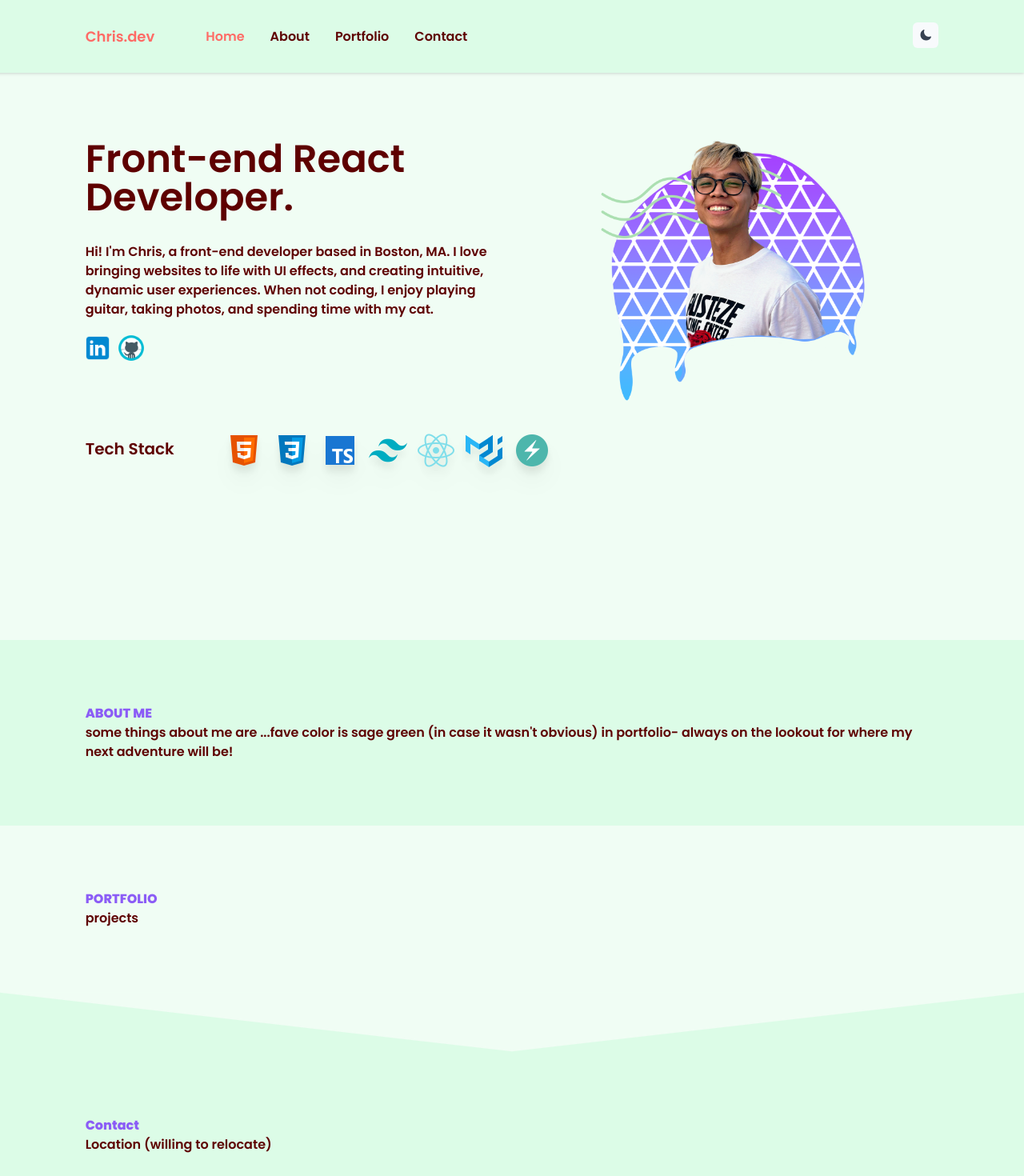
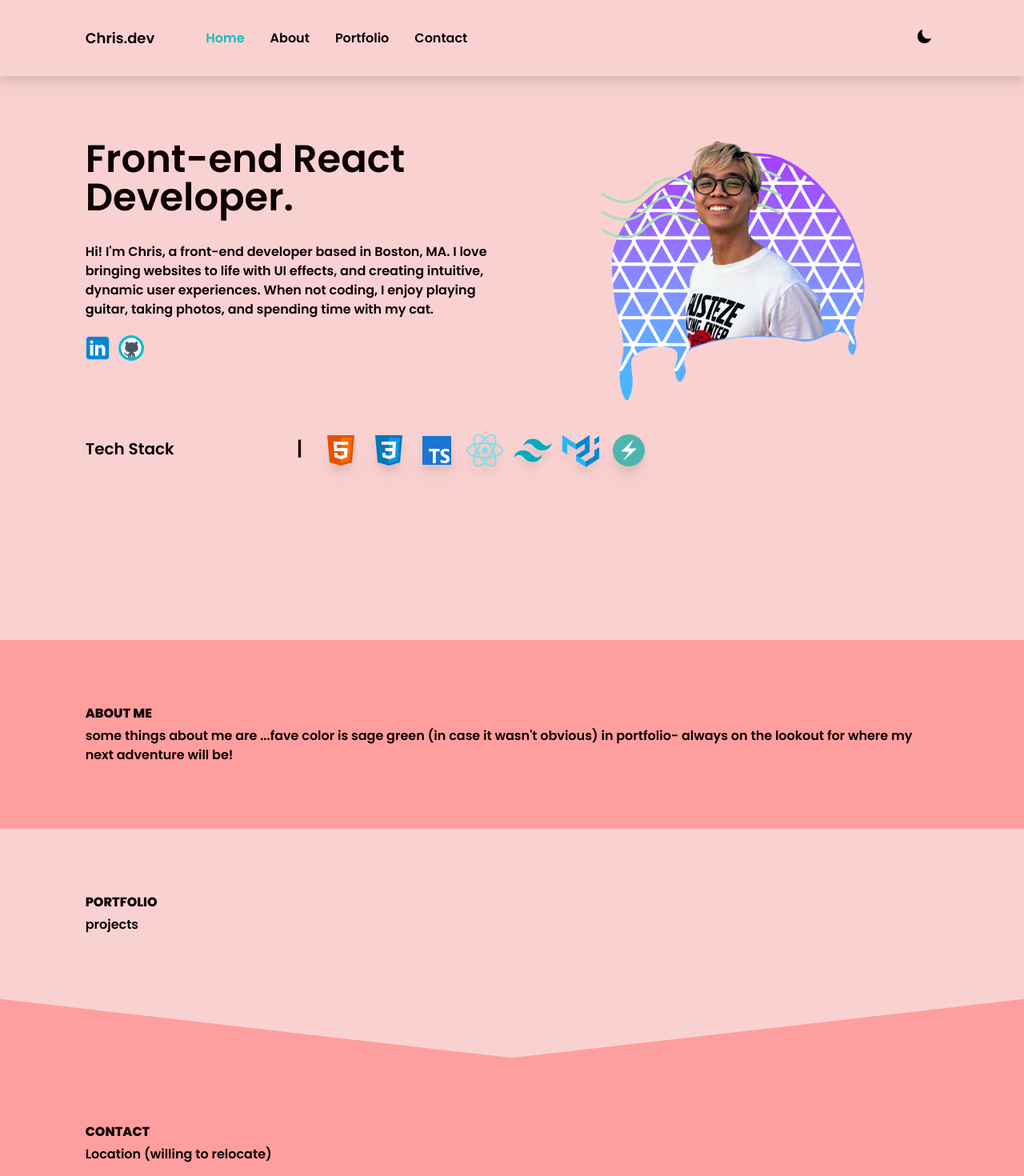
Before and after one commit to bobbyslug/bobbyslug.github.io, a React (Vite) app: page / in a window 1280 px wide. Shown: the top 1470 px of the page at 80% size. Built offline with nearby package versions, Linux system fonts and the light colour scheme.

Commit message:
update color schemes

```diff
--- a/package.json
+++ b/package.json
@@ -17,9 +17,11 @@
     "framer-motion": "^10.15.0",
     "react": "^18.2.0",
     "react-anchor-link-smooth-scroll": "^1.0.12",
-    "react-dom": "^18.2.0"
+    "react-dom": "^18.2.0",
+    "react-intersection-observer": "^9.5.2"
   },
   "devDependencies": {
+    "@svgr/cli": "^8.1.0",
     "@types/node": "^20.4.8",
     "@types/react": "^18.2.15",
     "@types/react-anchor-link-smooth-scroll": "^1.0.2",
--- a/src/App.tsx
+++ b/src/App.tsx
@@ -31,7 +31,7 @@ function App() {
   }
 
   return (
-    <div className={`app ${theme === "dark" ? "dark" : ""} bg-green-50`}>
+    <div className={`app ${theme === "dark" ? "dark" : ""} background text`}>
       <Navbar
         selectedPage={selectedPage}
         setSelectedPage={setSelectedPage}
--- a/src/components/themeButton.tsx
+++ b/src/components/themeButton.tsx
@@ -29,16 +29,16 @@ const ThemeButton = ({ theme, setTheme }: Props) => {
       }}
     >
       <div
-        className={`transition-transform ${
+        className={`transition-transform duration-1000 ${
           localStorage.getItem("theme") === "dark"
             ? "rotate-180 transform "
             : "rotate-0 transform "
         }`}
       >
         {theme === "dark" ? (
-          <SunIcon className="mt-1 h-8 w-8 cursor-pointer rounded-md bg-gray-700 p-2 text-slate-50 transition dark:hover:bg-gray-600" />
+          <SunIcon className="nav-text dark mt-1 h-9 w-9 cursor-pointer rounded-md p-2 " />
         ) : (
-          <MoonIcon className="mt-1 h-8 w-8 cursor-pointer rounded-md bg-slate-50 p-2 text-gray-700 transition hover:bg-gray-200" />
+          <MoonIcon className="nav-text mt-1 h-9 w-9 cursor-pointer rounded-md  p-2 " />
         )}
       </div>
     </button>
--- a/src/index.css
+++ b/src/index.css
@@ -12,19 +12,92 @@ body,
   height: 100%;
   width: 100%;
   font-family: "Poppins", sans-serif;
-  @apply text-gray-500;
 }
+
 .app.dark {
   height: 100%;
   width: 100%;
   font-family: "Poppins", sans-serif;
-  @apply dark:bg-gray-800 dark:text-gray-20;
 }
 
-/* .title {
-  font-family: "Poppins", sans-serif;
+.text {
+  color: #0e0101;
+}
+
+.background {
+  background-color: #fad1d1;
+}
+
+.primary {
+  background-color: #46ecec;
+}
+
+.secondary {
+  background-color: #ff9e9e;
+}
+
+.accent {
+  color: #14bdbd;
+}
+
+.text.dark {
+  color: #f6e2fd;
+}
+
+.background.dark {
+  background-color: #17071d;
+}
+
+.primary.dark {
+  background-color: #b10eec;
+}
+
+.secondary.dark {
+  background-color: #280a33;
+}
+
+.accent.dark {
+  color: #db8cf8;
+}
+
+.color-effect {
+  background: linear-gradient(120deg, #46ecec, #14bdbd);
+  -webkit-background-clip: text;
+  -webkit-text-fill-color: transparent;
+  background-clip: text;
+}
+
+.bg-color-effect {
+  background: linear-gradient(120deg, #46ecec, #14bdbd);
+}
+
+.color-effect.dark {
+  background: linear-gradient(120deg, #b10eec, white);
+  -webkit-background-clip: text;
+  -webkit-text-fill-color: transparent;
+  background-clip: text;
+}
+
+.bg-color-effect.dark {
+  background: linear-gradient(120deg, #17071d, #b10eec);
+}
+
+.selected {
+  color: #14bdbd;
+}
+
+.selected.dark {
+  color: #db8cf8;
+}
+
+/* .nav-text {
+  color: #0e0101;
 } */
 
-.display-none {
-  @apply hidden;
+.nav-text:hover {
+  color: #14bdbd;
 }
+
+.nav-text.dark:hover {
+  color: #db8cf8;
+}
--- a/src/scenes/about/index.tsx
+++ b/src/scenes/about/index.tsx
@@ -1,4 +1,5 @@
 import HText from "@/shared/HText";
+import MotionDiv from "@/shared/MotionDiv";
 import { SelectedPage } from "@/shared/types";
 import { motion } from "framer-motion";
 
@@ -12,40 +13,26 @@ const About = ({ setSelectedPage, theme }: Props) => {
     <section
       id="about"
       className={`${
-        theme === "dark" ? "dark bg-gray-700" : "bg-green-100"
-      } min-h-fill mx-auto py-20`}
+        theme === "dark" ? "dark " : ""
+      } secondary min-h-fill mx-auto py-20 transition duration-500`}
     >
-      <motion.div
+      <MotionDiv
         className="mx-auto flex w-5/6 flex-col justify-center gap-8"
-        onViewportEnter={() => setSelectedPage(SelectedPage.About)}
+        setSelectedPage={setSelectedPage}
+        selectedPage={SelectedPage.About}
       >
-        <motion.div
-          initial="hidden"
-          whileInView="visible"
-          viewport={{ once: true, amount: 0.5 }}
-          transition={{ duration: 0.5 }}
-          variants={{
-            hidden: { opacity: 0, x: -50 },
-            visible: { opacity: 1, x: 0 },
-          }}
+        <HText theme={theme}>ABOUT ME</HText>
+        <MotionDiv
+          className="-mt-7"
+          setSelectedPage={setSelectedPage}
+          selectedPage={SelectedPage.About}
+          delay={0.2}
         >
-          <HText theme={theme}>ABOUT ME</HText>
-          <motion.div
-            initial="hidden"
-            whileInView="visible"
-            viewport={{ once: true, amount: 0.5 }}
-            transition={{ delay: 0.2, duration: 0.5 }}
-            variants={{
-              hidden: { opacity: 0, x: -50 },
-              visible: { opacity: 1, x: 0 },
-            }}
-          >
-            some things about me are ...fave color is sage green (in case it
-            wasn't obvious) in portfolio- always on the lookout for where my
-            next adventure will be!
-          </motion.div>
-        </motion.div>
-      </motion.div>
+          some things about me are ...fave color is sage green (in case it
+          wasn't obvious) in portfolio- always on the lookout for where my next
+          adventure will be!
+        </MotionDiv>
+      </MotionDiv>
     </section>
   );
 };
--- a/src/scenes/contact/index.tsx
+++ b/src/scenes/contact/index.tsx
@@ -1,13 +1,17 @@
 import HText from "@/shared/HText";
 import { SelectedPage } from "@/shared/types";
-import { motion } from "framer-motion";
+import MotionDiv from "@/shared/MotionDiv";
 
 type Props = {
   setSelectedPage: (value: SelectedPage) => void;
   theme: string;
 };
 
+//const sectionVariants = { hidden: { opacity: 0 }, visible: { opacity: 1 } };
+
 const Contact = ({ setSelectedPage, theme }: Props) => {
+  const fill = theme === "dark" ? "#17071d" : "#fad1d1";
+
   return (
     <>
       <svg
@@ -17,45 +21,38 @@ const Contact = ({ setSelectedPage, theme }: Props) => {
         width="100%"
         version="1.1"
         xmlns="http://www.w3.org/2000/svg"
-        className="svgcolor-light bg-green-100"
+        className={`${
+          theme === "dark" ? "dark" : ""
+        } svgcolor-light secondary transition duration-500`}
       >
-        <path d="M0 0 L50 100 L100 0 Z" fill="#F0FDF4" stroke="#F0FDF4"></path>
+        <path
+          d="M0 0 L50 100 L100 0 Z"
+          fill={fill}
+          stroke={fill}
+          className="transition duration-500"
+        ></path>
       </svg>
       <section
         id="contact"
         className={`${
-          theme === "dark" ? "dark bg-gray-700" : "bg-green-100"
-        } min-h-fill mx-auto py-20`}
+          theme === "dark" ? "dark" : ""
+        } secondary min-h-fill mx-auto py-20 transition duration-500`}
       >
-        <motion.div
+        <MotionDiv
           className="mx-auto flex w-5/6 flex-col justify-center gap-8"
-          onViewportEnter={() => setSelectedPage(SelectedPage.Contact)}
+          setSelectedPage={setSelectedPage}
+          selectedPage={SelectedPage.Contact}
         >
-          <motion.div
-            initial="hidden"
-            whileInView="visible"
-            viewport={{ once: true, amount: 0.5 }}
-            transition={{ duration: 0.5 }}
-            variants={{
-              hidden: { opacity: 0, x: -50 },
-              visible: { opacity: 1, x: 0 },
-            }}
+          <HText theme={theme}>CONTACT</HText>
+          <MotionDiv
+            className="-mt-7"
+            setSelectedPage={setSelectedPage}
+            selectedPage={SelectedPage.Contact}
+            delay={0.2}
           >
-            <HText theme={theme}>Contact</HText>
-            <motion.div
-              initial="hidden"
-              whileInView="visible"
-              viewport={{ once: true, amount: 0.5 }}
-              transition={{ delay: 0.2, duration: 0.5 }}
-              variants={{
-                hidden: { opacity: 0, x: -50 },
-                visible: { opacity: 1, x: 0 },
-              }}
-            >
-              Location (willing to relocate)
-            </motion.div>
-          </motion.div>
-        </motion.div>
+            Location (willing to relocate)
+          </MotionDiv>
+        </MotionDiv>
       </section>
     </>
   );
--- a/src/scenes/home/index.tsx
+++ b/src/scenes/home/index.tsx
@@ -12,8 +12,8 @@ import MuiIcon from "@/assets/mui-icon.png";
 import ChakraIcon from "@/assets/chakra-icon.png";
 import LinkedinIcon from "@/assets/linkedin-icon.png";
 import GithubIcon from "@/assets/github-icon.png";
-import { motion } from "framer-motion";
 import { useEffect } from "react";
+import MotionDiv from "@/shared/MotionDiv";
 
 type Props = { setSelectedPage: (value: SelectedPage) => void; theme: string };
 
@@ -43,30 +43,28 @@ const Home = ({ setSelectedPage, theme }: Props) => {
       id="home"
       className={`${
         theme === "dark" ? "dark" : ""
-      } gap-16 py-10 md:h-full md:pb-0`}
+      } background gap-16 py-10 transition duration-300 md:h-full md:pb-0`}
     >
       {/* IMAGE AND MAIN HEADER */}
-      <motion.div
+      <MotionDiv
         className="mx-auto w-5/6 items-center justify-center md:flex md:h-5/6"
-        onViewportEnter={() => setSelectedPage(SelectedPage.Home)}
+        setSelectedPage={setSelectedPage}
+        selectedPage={SelectedPage.Home}
       >
         {/* MAIN HEADER */}
         <div className="z-10 mt-32 md:basis-3/5">
           {/* HEADINGS */}
-          <motion.div
+          <MotionDiv
             className="md:-mt-20"
-            initial="hidden"
-            whileInView="visible"
-            viewport={{ once: true, amount: 0.5 }}
-            transition={{ duration: 0.5 }}
-            variants={{
-              hidden: { opacity: 0, x: -50 },
-              visible: { opacity: 1, x: 0 },
-            }}
+            setSelectedPage={setSelectedPage}
+            selectedPage={SelectedPage.Home}
+            delay={0.2}
           >
             <div className="relative">
               <div className="before:content-evolvetext before:absolute before:-top-20">
-                <div className="title text-5xl">Front-end React Developer.</div>
+                <h1 className="title text-5xl">
+                  Front-end React <br /> Developer.
+                </h1>
               </div>
             </div>
             <p className="text-md mt-8">
@@ -75,18 +73,13 @@ const Home = ({ setSelectedPage, theme }: Props) => {
               dynamic user experiences. When not coding, I enjoy playing guitar,
               taking photos, and spending time with my cat.
             </p>
-          </motion.div>
+          </MotionDiv>
           {/* ACTIONS */}
-          <motion.div
+          <MotionDiv
             className="-ml-1 -mt-1 flex h-20 w-20 items-center gap-1 md:justify-start"
-            initial="hidden"
-            whileInView="visible"
-            viewport={{ once: true, amount: 0.5 }}
-            transition={{ delay: 0.2, duration: 0.2 }}
-            variants={{
-              hidden: { opacity: 0, x: -50 },
-              visible: { opacity: 1, x: 0 },
-            }}
+            setSelectedPage={setSelectedPage}
+            selectedPage={SelectedPage.Home}
+            delay={0.4}
           >
             <a
               className="hov:text-secondary-500 dark:hov:text-gray-600"
@@ -102,38 +95,38 @@ const Home = ({ setSelectedPage, theme }: Props) => {
             >
               <img alt="github-icon" src={GithubIcon} />
             </a>
-          </motion.div>
+          </MotionDiv>
           {/* TECH STACK */}
-          <motion.div
+          <MotionDiv
             className="mx-auto ml-0 mt-16 w-5/6"
-            initial="hidden"
-            whileInView="visible"
-            viewport={{ once: true, amount: 0.5 }}
-            transition={{ delay: 0.4, duration: 0.2 }}
-            variants={{
-              hidden: { opacity: 0, x: -50 },
-              visible: { opacity: 1, x: 0 },
-            }}
+            setSelectedPage={setSelectedPage}
+            selectedPage={SelectedPage.Home}
+            delay={0.5}
           >
-            <div className="flex w-3/5 items-center justify-between gap-6">
-              <span className="h-8 w-60 text-xl">Tech Stack</span>
+            <div className="ml-6 flex w-3/5 items-center justify-between gap-6">
+              <span className="max-w-60 min-w-60 -ml-6 h-8 text-xl">
+                Tech Stack
+              </span>
+              <span className="-mt-1 flex h-8 w-10 justify-center text-2xl">
+                |
+              </span>
               <div className="flex w-1/2 items-center justify-between gap-3 drop-shadow-xl">
                 <img alt="html-icon" src={HtmlIcon} />
                 <img alt="css-icon" src={CssIcon} />
                 <img alt="typescript-icon" src={TypescriptIcon} />
+                <img alt="react-icon" src={ReactIcon} />
                 <img alt="tailwind-icon" src={TailwindIcon} />
-                <img alt="react-icon" src={ReactIcon} />
                 <img alt="mui-icon" src={MuiIcon} />
                 <img alt="chakra-icon" src={ChakraIcon} />
               </div>
             </div>
-          </motion.div>
+          </MotionDiv>
         </div>
         {/* IMAGE */}
         <div className="flex flex-shrink-0 basis-3/5 justify-center md:z-10 md:-mr-20 md:mt-0 md:justify-items-end">
           <img alt="switching profile" id="profile-graphic" src={Profile} />
         </div>
-      </motion.div>
+      </MotionDiv>
     </section>
   );
 };
--- a/src/scenes/navbar/Link.tsx
+++ b/src/scenes/navbar/Link.tsx
@@ -1,4 +1,4 @@
-//import useMediaQuery from "@/hooks/useMediaQuery";
+import useMediaQuery from "@/hooks/useMediaQuery";
 import { SelectedPage } from "@/shared/types";
 import AnchorLink from "react-anchor-link-smooth-scroll";
 
@@ -6,19 +6,17 @@ type Props = {
   page: string;
   selectedPage: SelectedPage;
   setSelectedPage: (page: SelectedPage) => void;
+  theme: string;
 };
 
-function Link({ page, selectedPage, setSelectedPage }: Props) {
-  let lowerCasePage = page.toLowerCase().replace(/ /g, "") as SelectedPage;
-  if (page === "Chris.dev") {
-    lowerCasePage = SelectedPage.Home;
-  }
+function Link({ page, selectedPage, setSelectedPage, theme }: Props) {
+  const lowerCasePage = page.toLowerCase().replace(/ /g, "") as SelectedPage;
 
   return (
     <AnchorLink
-      className={`${
-        selectedPage === lowerCasePage ? "text-primary-500" : ""
-      } transition duration-500 hover:text-primary-300`}
+      className={`${selectedPage === lowerCasePage ? "selected" : "text"} ${
+        theme === "dark" ? "dark" : ""
+      } nav-text transition duration-300`}
       href={`#${lowerCasePage}`}
       onClick={() => setSelectedPage(lowerCasePage)}
     >
--- a/src/scenes/navbar/index.tsx
+++ b/src/scenes/navbar/index.tsx
@@ -20,8 +20,7 @@ const Navbar = ({ selectedPage, setSelectedPage, theme, setTheme }: Props) => {
   const flexBetween = "flex items-center justify-between";
   const isAboveMediumScreens = useMediaQuery("(min-width: 1060px)");
   const [isMenuToggled, setIsMenuToggled] = useState(false);
-  const navbarBackground =
-    theme === "dark" ? "bg-gray-900 drop-shadow" : "bg-green-100 drop-shadow";
+  const dark = theme === "dark" ? "dark" : "";
 
   const completion = NavProgressBar();
 
@@ -37,19 +36,19 @@ const Navbar = ({ selectedPage, setSelectedPage, theme, setTheme }: Props) => {
   return (
     <nav>
       <div
-        className={`${navbarBackground} ${flexBetween} ${
-          theme === "dark" ? "dark" : ""
-        } fixed top-0 z-30 w-full py-6`}
+        className={`${dark} ${flexBetween} background fixed top-0 z-30 w-full py-6 drop-shadow-xl transition duration-500`}
       >
         <div className={`${flexBetween} mx-auto w-5/6`}>
           <div className={`${flexBetween} w-full gap-16`}>
             {/* LEFT SIDE */}
             <div className={`${flexBetween} text-lg`}>
-              <Link
-                page="Chris.dev"
-                selectedPage={selectedPage}
-                setSelectedPage={setSelectedPage}
-              />
+              <a
+                className={`${dark} nav-text`}
+                href="chrishe.dev"
+                target="_blank"
+              >
+                Chris.dev
+              </a>
             </div>
             {/* RIGHT SIDE */}
             {isAboveMediumScreens ? (
@@ -59,21 +58,25 @@ const Navbar = ({ selectedPage, setSelectedPage, theme, setTheme }: Props) => {
                     page="Home"
                     selectedPage={selectedPage}
                     setSelectedPage={setSelectedPage}
+                    theme={theme}
                   />
                   <Link
                     page="About"
                     selectedPage={selectedPage}
                     setSelectedPage={setSelectedPage}
+                    theme={theme}
                   />
                   <Link
                     page="Portfolio"
                     selectedPage={selectedPage}
                     setSelectedPage={setSelectedPage}
+                    theme={theme}
                   />
                   <Link
                     page="Contact"
                     selectedPage={selectedPage}
                     setSelectedPage={setSelectedPage}
+                    theme={theme}
                   />
                 </div>
                 <div>
@@ -85,15 +88,11 @@ const Navbar = ({ selectedPage, setSelectedPage, theme, setTheme }: Props) => {
                 <ThemeButton theme={theme} setTheme={setTheme} />
 
                 <button
-                  className={`${
-                    theme === "dark" ? "bg-emerald-300" : "bg-violet-300"
-                  } rounded-full p-2`}
+                  className={`${dark} rounded-full p-2 transition-colors duration-200`}
                   onClick={() => setIsMenuToggled(!isMenuToggled)}
                 >
                   <Bars3Icon
-                    className={`${
-                      theme === "dark" ? "text-gray-20" : "text-gray-500"
-                    } h-6 w-6 transition-colors duration-200 hover:text-gray-400`}
+                    className={`${dark} nav-text mt-1 h-7 w-7 transition duration-200`}
                   />
                 </button>
               </div>
@@ -102,19 +101,15 @@ const Navbar = ({ selectedPage, setSelectedPage, theme, setTheme }: Props) => {
         </div>
         <span
           style={{ transform: `translateX(${completion - 100}%)` }}
-          className={`${
-            theme === "dark" ? "bg-emerald-300" : "bg-violet-400"
-          } absolute bottom-0 h-1 w-full`}
+          className={`${dark} bg-color-effect absolute bottom-0 h-1 w-full`}
         />
       </div>
       {/* MOBILE MENU MODAL */}
       {!isAboveMediumScreens && (
         <div
-          className={`${
-            theme === "dark" ? "dark bg-gray-900" : "bg-green-100"
-          } ${
+          className={`${dark} ${
             isMenuToggled ? "translate-x-0" : "translate-x-full"
-          } duration-800 fixed bottom-0 right-0 z-40 h-full w-[300px] transform  drop-shadow-xl transition-transform ease-in-out`}
+          } background duration-800 fixed bottom-0 right-0 z-40 h-full w-[300px] transform  drop-shadow-xl transition-transform ease-in-out`}
         >
           {/* CLOSE BUTTON */}
           <div className="flex justify-end p-12">
@@ -128,21 +123,25 @@ const Navbar = ({ selectedPage, setSelectedPage, theme, setTheme }: Props) => {
               page="Home"
               selectedPage={selectedPage}
               setSelectedPage={setSelectedPage}
+              theme={theme}
             />
             <Link
               page="About"
               selectedPage={selectedPage}
               setSelectedPage={setSelectedPage}
+              theme={theme}
             />
             <Link
               page="Portfolio"
               selectedPage={selectedPage}
               setSelectedPage={setSelectedPage}
+              theme={theme}
             />
             <Link
               page="Contact"
               selectedPage={selectedPage}
               setSelectedPage={setSelectedPage}
+              theme={theme}
             />
           </div>
         </div>
--- a/src/scenes/portfolio/index.tsx
+++ b/src/scenes/portfolio/index.tsx
@@ -1,4 +1,5 @@
 import HText from "@/shared/HText";
+import MotionDiv from "@/shared/MotionDiv";
 import { SelectedPage } from "@/shared/types";
 import { motion } from "framer-motion";
 
@@ -43,38 +44,24 @@ const Portfolio = ({ setSelectedPage, theme }: Props) => {
     <section
       id="portfolio"
       className={`${
-        theme === "dark" ? "dark bg-gray-800" : "bg-green-50"
-      } min-h-fill mx-auto py-20`}
+        theme === "dark" ? "dark" : ""
+      } background min-h-fill mx-auto py-20 transition duration-500`}
     >
-      <motion.div
+      <MotionDiv
         className="mx-auto flex w-5/6 flex-col justify-center gap-8"
-        onViewportEnter={() => setSelectedPage(SelectedPage.About)}
+        setSelectedPage={setSelectedPage}
+        selectedPage={SelectedPage.Portfolio}
       >
-        <motion.div
-          initial="hidden"
-          whileInView="visible"
-          viewport={{ once: true, amount: 0.5 }}
-          transition={{ duration: 0.5 }}
-          variants={{
-            hidden: { opacity: 0, x: -50 },
-            visible: { opacity: 1, x: 0 },
-          }}
+        <HText theme={theme}>PORTFOLIO</HText>
+        <MotionDiv
+          className="-mt-7"
+          setSelectedPage={setSelectedPage}
+          selectedPage={SelectedPage.Portfolio}
+          delay={0.2}
         >
-          <HText theme={theme}>PORTFOLIO</HText>
-          <motion.div
-            initial="hidden"
-            whileInView="visible"
-            viewport={{ once: true, amount: 0.5 }}
-            transition={{ delay: 0.2, duration: 0.5 }}
-            variants={{
-              hidden: { opacity: 0, y: 50 },
-              visible: { opacity: 1, y: 0 },
-            }}
-          >
-            projects
-          </motion.div>
-        </motion.div>
-      </motion.div>
+          projects
+        </MotionDiv>
+      </MotionDiv>
     </section>
   );
 };
--- a/src/shared/HText.tsx
+++ b/src/shared/HText.tsx
@@ -7,8 +7,8 @@ const HText = ({ children, theme }: Props) => {
   return (
     <h1
       className={`${
-        theme === "dark" ? "dark text-emerald-300" : "text-violet-500"
-      } text-md basis-3/5 font-poppins font-bold`}
+        theme === "dark" ? "dark" : ""
+      } text text-md basis-3/5 font-poppins font-bold`}
     >
       {children}
     </h1>
--- /dev/null
+++ b/src/shared/MotionDiv.tsx
@@ -0,0 +1,49 @@
+import { motion, useAnimation } from "framer-motion";
+import { useEffect } from "react";
+import { SelectedPage } from "./types";
+import { useInView } from "react-intersection-observer";
+
+type Props = {
+  setSelectedPage: (value: SelectedPage) => void;
+  selectedPage: SelectedPage;
+  children: React.ReactNode;
+  className?: string;
+  delay?: number;
+};
+
+const MotionDiv = ({
+  setSelectedPage,
+  selectedPage,
+  children,
+  className,
+  delay,
+}: Props) => {
+  const controls = useAnimation();
+  const [ref, inView] = useInView();
+
+  useEffect(() => {
+    if (inView) {
+      controls.start("visible");
+    }
+  }, [controls, inView]);
+
+  return (
+    <motion.div
+      className={className}
+      onViewportEnter={() => setSelectedPage(selectedPage)}
+      ref={ref}
+      initial="hidden"
+      whileInView="visible"
+      animate={controls}
+      transition={delay ? { delay: delay, duration: 0.5 } : { duration: 0.5 }}
+      variants={{
+        hidden: { opacity: 0, x: -50 },
+        visible: { opacity: 1, x: 0 },
+      }}
+    >
+      {children}
+    </motion.div>
+  );
+};
+
+export default MotionDiv;
```
Also changed, not shown: 1 other file (tests, documents, lock files or other folders).
